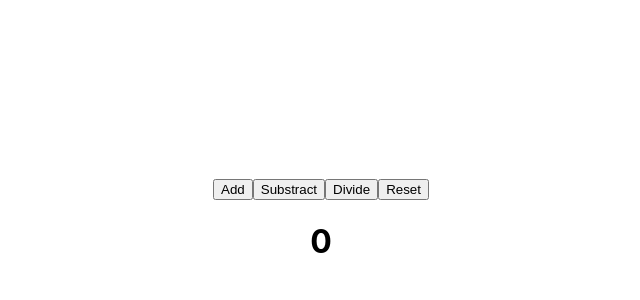
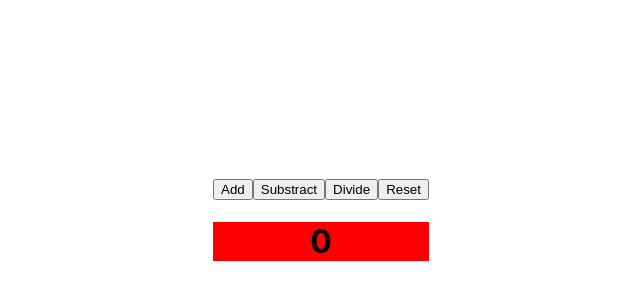
Before and after one commit to cesarevc/examen-react, a React (Create React App) app: page / in a window 1280 px wide. Shown: the part 170-470 px from the top of the page, without its empty margins (319-959 px from the left). Built offline with nearby package versions, Linux system fonts and the light colour scheme.

Commit message:
ejercicio 2

```diff
--- a/src/components/E2/EjeDosV1.js
+++ b/src/components/E2/EjeDosV1.js
@@ -10,7 +10,7 @@ function EjeDosV1 () {
             <button onClick={() => setCount(count - 2)} >Substract</button>
             <button onClick={() => setCount(count / 3)} >Divide</button>
             <button onClick={() => setCount(0)} >Reset</button>
-            <div style={{background: count % 3 === 1 ? 'red' : 'background-blue'} }>
+            <div style={{background: count%3 === 0 ? 'red' : count%3 === 1 ? 'green' : count%3 === 2 ? 'blue' : 'white'} }>
                 <h1>{count}</h1>
 
             </div>
```
